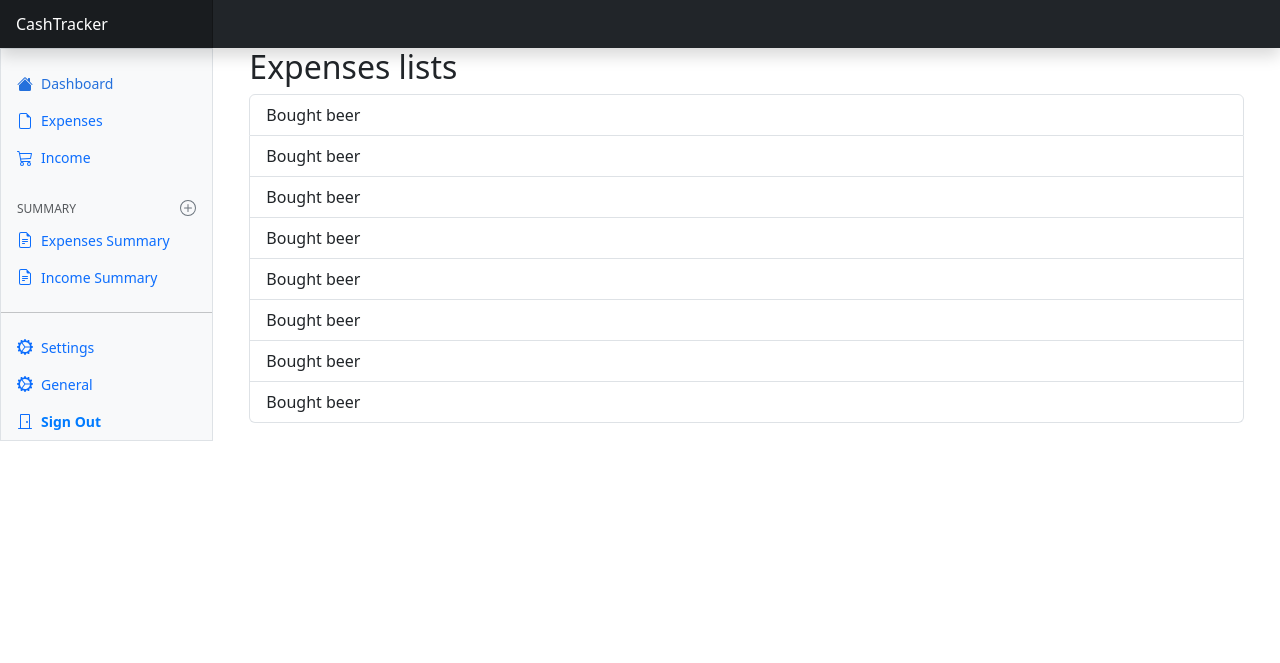
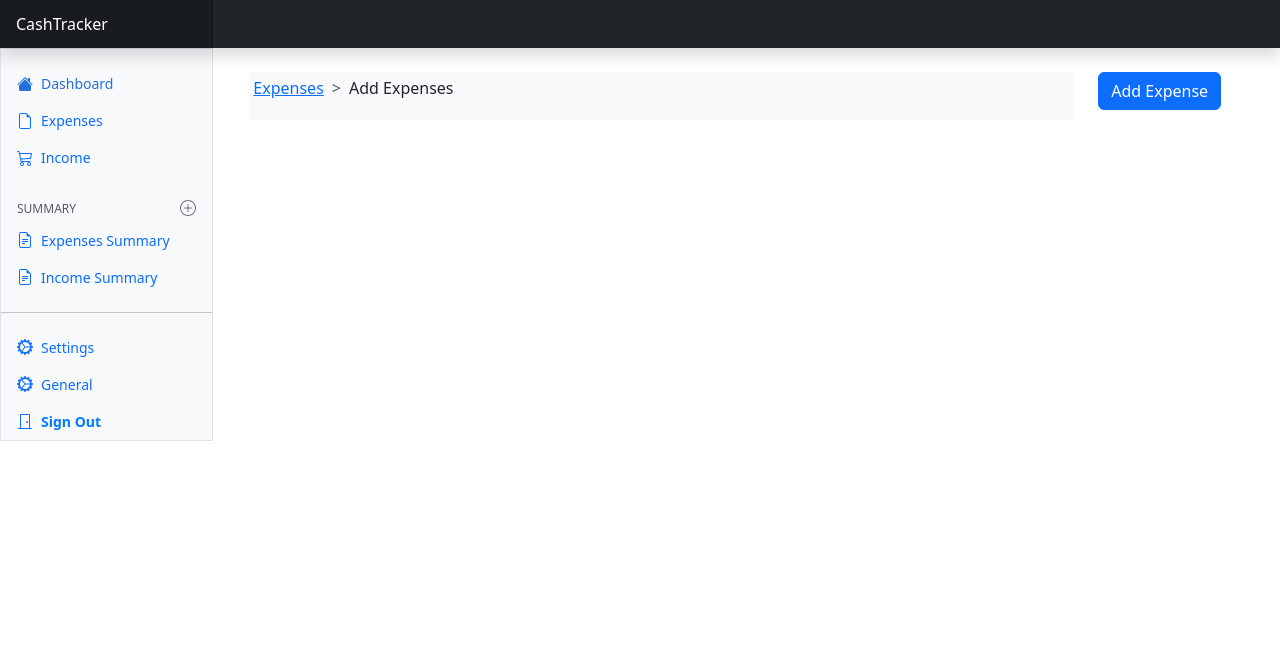
Before and after one commit to debazz4/Income-expense-tracker, a Django app: page / in a window 1280 px wide. Shown: the top 663 px of the page. Run offline with Django 5.2, Linux system fonts and the light colour scheme; the visitor is signed in with stand-in values (Sample User, id 1); some libraries are stand-ins or nearby versions.

Commit message:
breadcrumbs add to expense and url name changed to expense

```diff
--- a/authentication/views.py
+++ b/authentication/views.py
@@ -134,7 +134,7 @@ class LoginView(View):
                 if user.is_active:
                     auth.login(request, user)
                     messages.success(request, 'Welcome ' + user.username + ', you are now logged in.')
-                    return redirect('index')
+                    return redirect('expenses')
                 messages.error(request, 'Account is not active, please check your email to activate your account.')
                 return render(request, 'authentication/login.html')
             messages.error(request, 'Invalid credentials, try again.')
--- a/expenses/urls.py
+++ b/expenses/urls.py
@@ -3,5 +3,6 @@ from . import views
 
 
 urlpatterns = [
-    path('', views.index, name='index'),
+    path('', views.index, name='expenses'),
+    path('add-expense', views.add_expense, name='add-expenses' )
 ]
--- a/expenses/views.py
+++ b/expenses/views.py
@@ -5,3 +5,6 @@ from django.contrib.auth.decorators import login_required
 @login_required(login_url='/auth/login')
 def index(request):
     return render(request, 'expenses/index.html')
+
+def add_expense(request):
+    return render(request, 'expenses/add_expense.html')
--- a/templates/expenses/index.html
+++ b/templates/expenses/index.html
@@ -2,17 +2,22 @@
 
 {% block content %}
 <div class="container">
+    <div class="row mt-4">
+        <div class="col-md-10">
+            <nav style="--bs-breadcrumb-divider: '>'; background-color: #f8f9fa;" aria-label="breadcrumb" class="p-1">
+                <ol class="breadcrumb">
+                    <li class="breadcrumb-item active"><a href="#">Expenses</a></li>
+                    <li class="breadcrumb-item" aria-current="page">Add Expenses</li>
+                </ol>
+            </nav>
+        </div>
+
+        <div class="col-md-2">
+            <a href="{% url 'add-expenses' %}" class="btn btn-primary">Add Expense</a>
+        </div>
+    </div>
+
     {% include 'partials/_messages.html' %}
-    <h2>Expenses lists</h2>
-    <ul class="list-group">
-        <li class="list-group-item">Bought beer</li>
-        <li class="list-group-item">Bought beer</li>
-        <li class="list-group-item">Bought beer</li>
-        <li class="list-group-item">Bought beer</li>
-        <li class="list-group-item">Bought beer</li>
-        <li class="list-group-item">Bought beer</li>
-        <li class="list-group-item">Bought beer</li>
-        <li class="list-group-item">Bought beer</li>
-    </ul>
+
 </div>
 {% endblock %}
--- a/templates/partials/_sidebar.html
+++ b/templates/partials/_sidebar.html
@@ -15,7 +15,7 @@
                         </svg>
                         Dashboard
                     </a> </li>
-                <li class="nav-item"> <a class="nav-link d-flex align-items-center gap-2" href="#"> <svg class="bi"
+                <li class="nav-item"> <a class="nav-link d-flex align-items-center gap-2" href="{% url 'expenses' %}"> <svg class="bi"
                             aria-hidden="true">
                             <use xlink:href="#file-earmark"></use>
                         </svg>
```
Also changed, not shown: templates/expenses/add_expense.html (+12 -0 lines).
